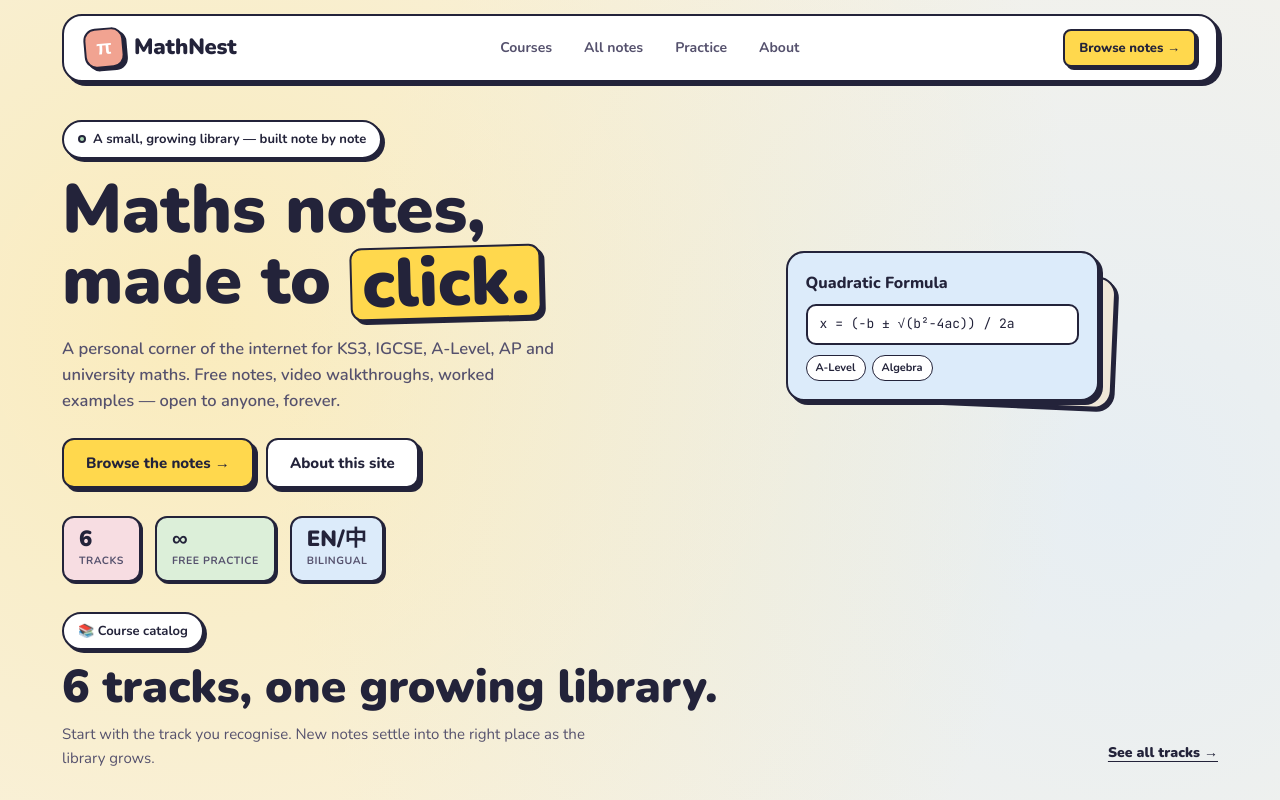
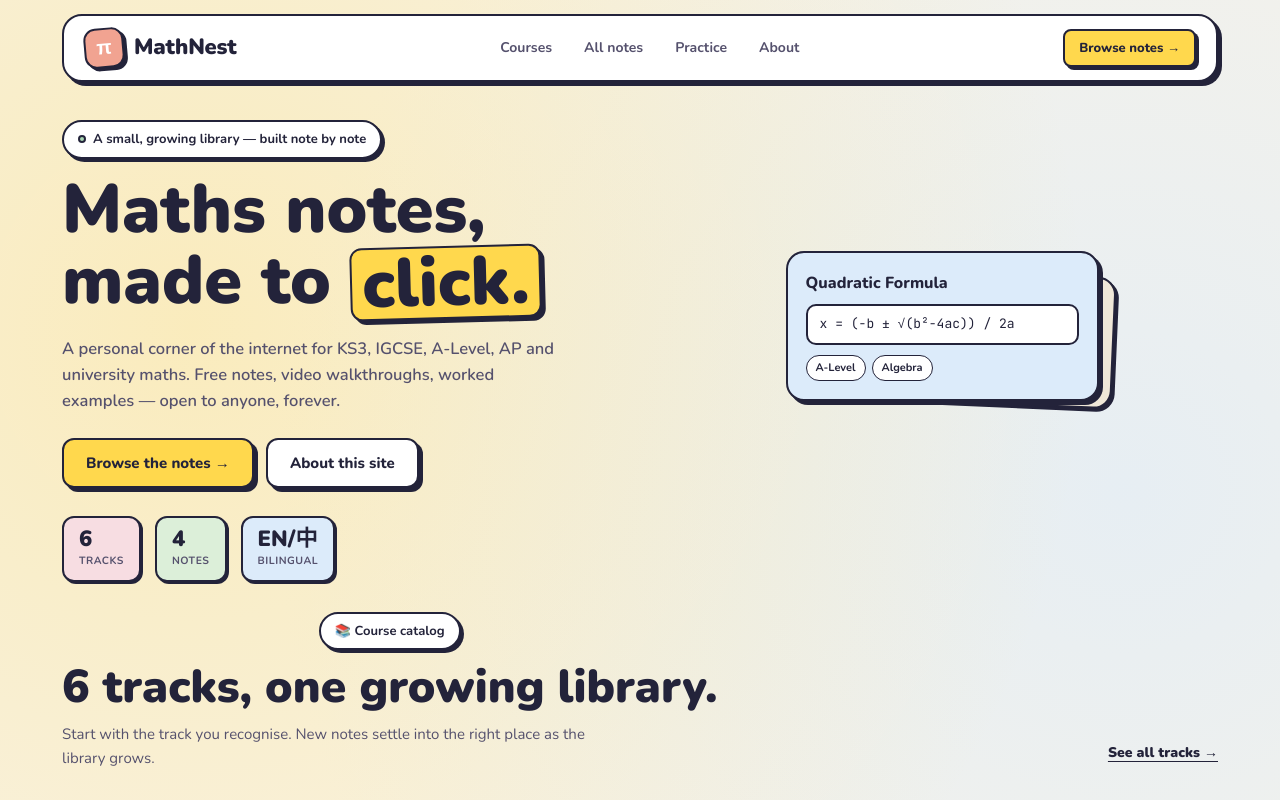
Before and after one commit to pennyzhaozhao/mathnest, a Next.js app: page / in a window 1280 px wide. Shown: the top 800 px of the page. Built offline with nearby package versions, Linux system fonts and the light colour scheme.

Commit message:
courses ui style

```diff
--- a/app/page.tsx
+++ b/app/page.tsx
@@ -1,11 +1,12 @@
 import Link from 'next/link';
 import { COURSES } from '@/lib/config';
-import { getRecentNotes } from '@/lib/notes';
+import { getAllNoteIndex, getRecentNotes } from '@/lib/notes';
 import PostCard from '@/components/PostCard';
 import FeatureCards from '@/components/FeatureCards';
 
 export default function HomePage() {
   const recent = getRecentNotes(3);
+  const allNotes = getAllNoteIndex();
 
   return (
     <>
@@ -61,7 +62,7 @@ export default function HomePage() {
             <div className="hero-stats" style={{ display: 'flex', gap: 14, flexWrap: 'wrap' }}>
               {[
                 { n: '6', label: 'Tracks', bg: 'var(--coral-bg)', border: 'var(--coral)' },
-                { n: '∞', label: 'Free practice', bg: 'var(--mint-bg)', border: 'var(--mint)' },
+                { n: String(allNotes.length), label: allNotes.length === 1 ? 'Note' : 'Notes', bg: 'var(--mint-bg)', border: 'var(--mint)' },
                 { n: 'EN/中', label: 'Bilingual', bg: 'var(--sky-bg)', border: 'var(--sky)' },
               ].map(s => (
                 <div key={s.label} style={{
@@ -101,7 +102,9 @@ export default function HomePage() {
       <section className="container" style={{ padding: '0 22px 56px' }}>
         <div className="course-catalog-head">
           <div>
-            <span className="pill">📚 Course catalog</span>
+            <div className="course-catalog-pill">
+              <span className="pill">📚 Course catalog</span>
+            </div>
             <h2>{COURSES.length} tracks, one growing library.</h2>
             <p>Start with the track you recognise. New notes settle into the right place as the library grows.</p>
           </div>
--- a/styles/globals.css
+++ b/styles/globals.css
@@ -257,6 +257,9 @@ img { max-width: 100%; display: block; }
   align-items: flex-end;
   gap: 24px;
   margin-bottom: 28px;
+}
+.course-catalog-pill {
+  text-align: center;
 }
 .course-catalog-head h2 {
   font-family: 'Nunito', sans-serif;
```
